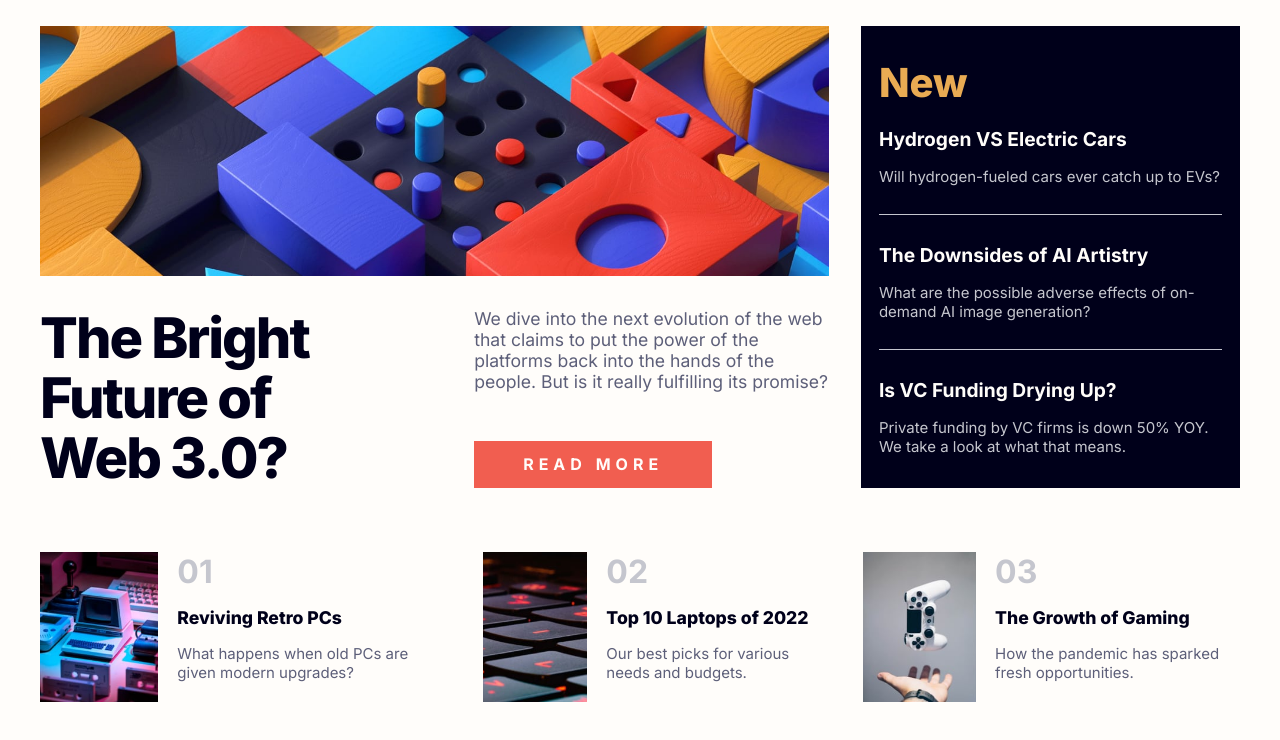
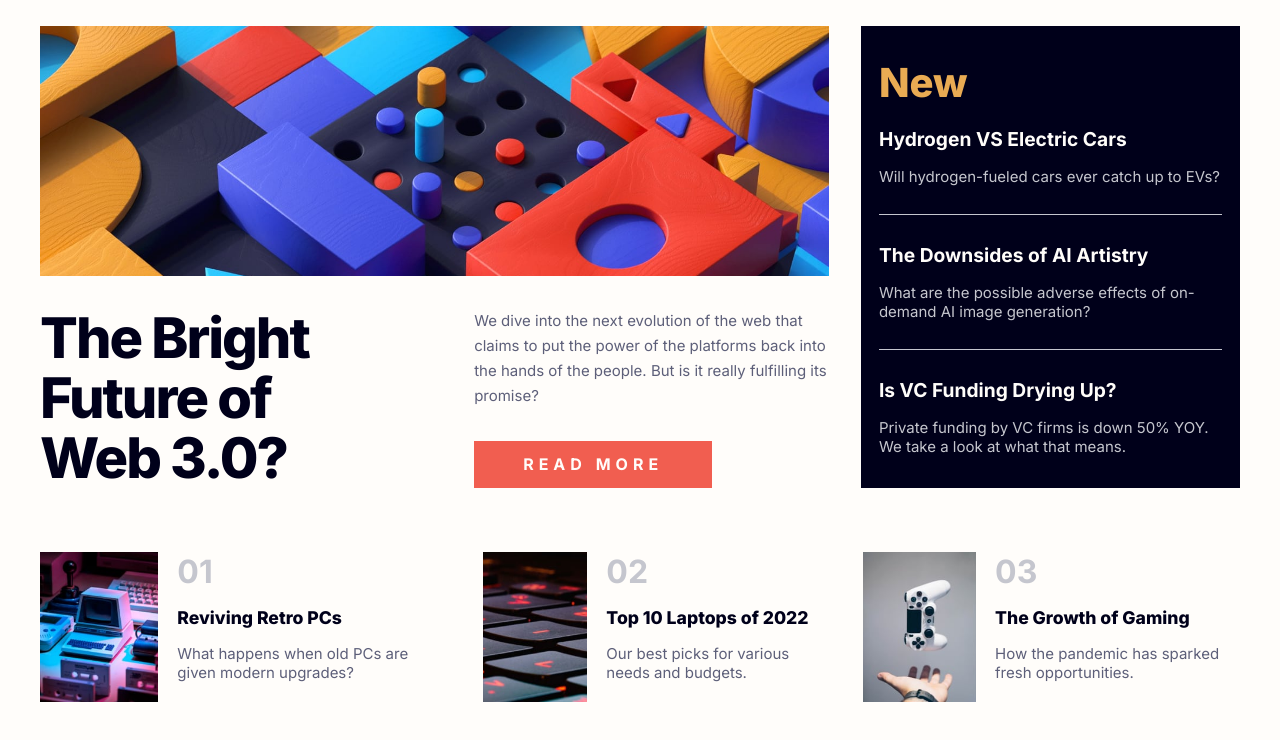
Before and after one commit to joaskr/news-homepage, a plain HTML site: page index.html in a window 1280 px wide. Shown: the part 102-842 px from the top of the page. Drawn offline with Linux system fonts and the light colour scheme.

Commit message:
Improved main paragraph style

```diff
--- a/style.css
+++ b/style.css
@@ -353,11 +353,11 @@ strong a:hover {
     flex-direction: column;
     justify-content: space-between;
     align-items: flex-start;
-    font-size: 1.1rem;
   }
 
   .main-article-text p {
     margin: 0;
+    line-height: 25px;
   }
 
   .main-article-text button {
```
